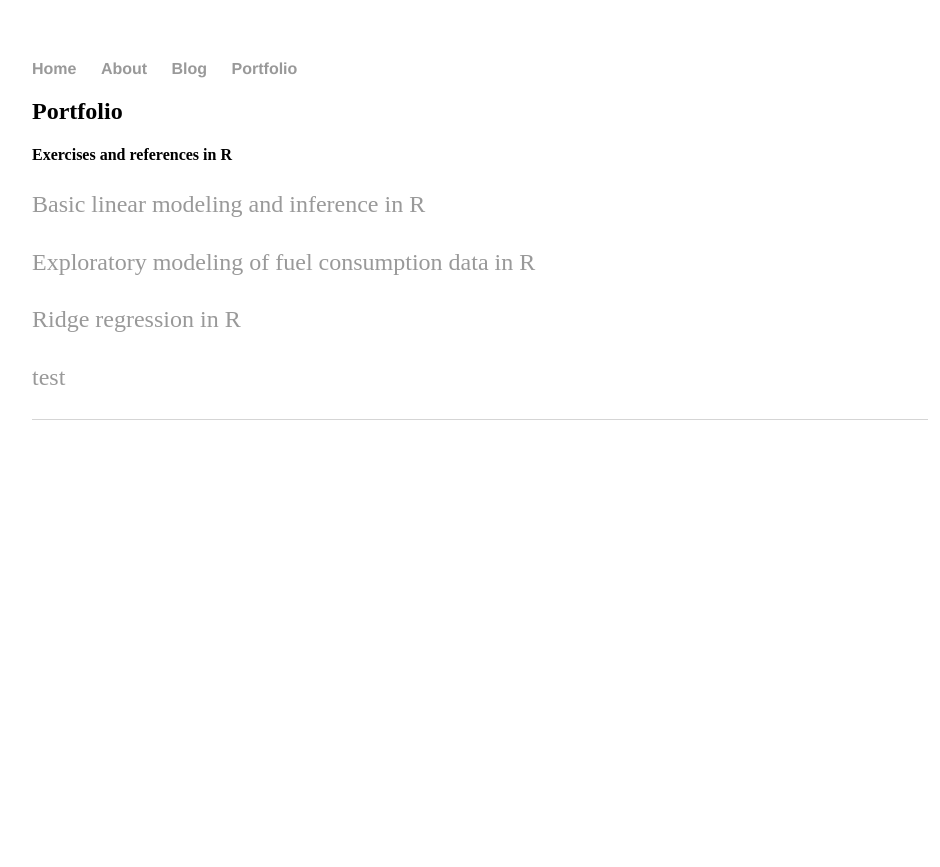
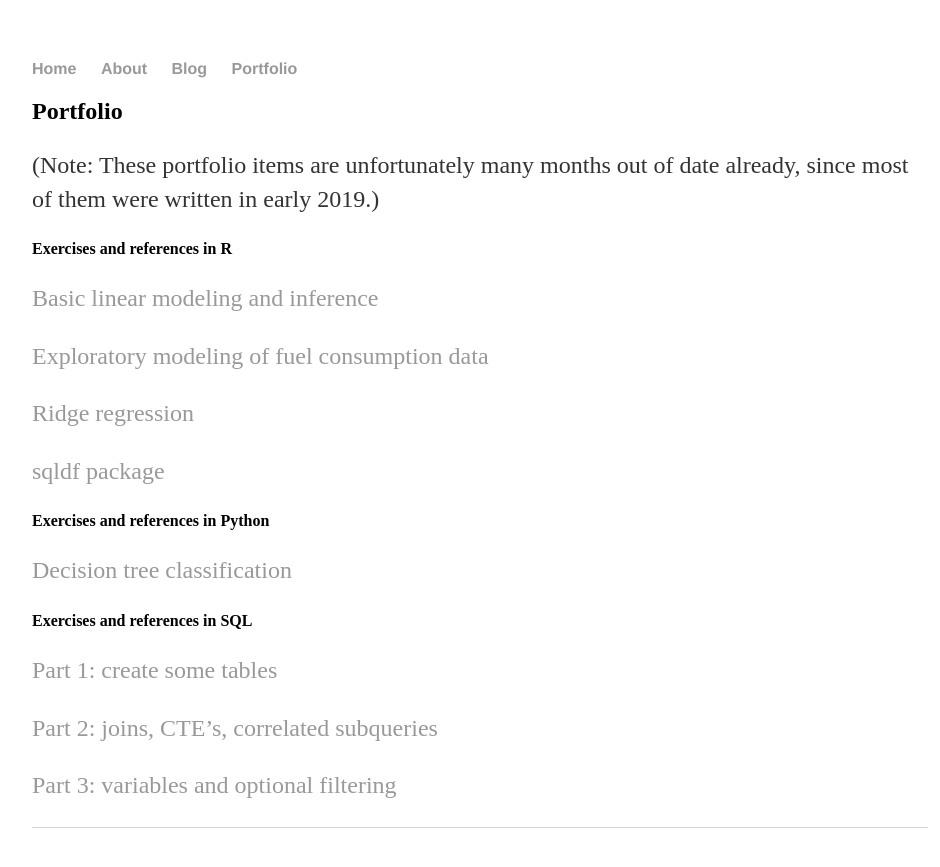
Before and after one commit to dmgrogers/dmgrogers.github.io, a Jekyll site: the page built from portfolio.md, in a window 1280 px wide. Shown: the top 867 px of the page, without its empty margins (160-1100 px from the left). Built offline with Jekyll 4.4.1, drawn with Linux system fonts in a browser that asks for light colours.

Commit message:
Update portfolio.md

```diff
--- a/portfolio.md
+++ b/portfolio.md
@@ -6,11 +6,26 @@ title: Portfolio
 Portfolio
 --------
 
+(Note: These portfolio items are unfortunately many months out of date already, since most of them were written in early 2019.)
+
 #### Exercises and references in R
-[Basic linear modeling and inference in R](../portfolio/2019-02-09-R-basic-linear-modeling-and-inference.md)
+[Basic linear modeling and inference](../portfolio/2019-02-09-R-basic-linear-modeling-and-inference)
 
-[Exploratory modeling of fuel consumption data in R](../portfolio/2019-03-02-R-modeling-fuel-consumption.html)
+[Exploratory modeling of fuel consumption data](../portfolio/2019-03-02-R-modeling-fuel-consumption.html)
 
-[Ridge regression in R](../portfolio/2019-04-03-R-ridge-regression.html)
+[Ridge regression](../portfolio/2019-04-03-R-ridge-regression.html)
 
-[test](../about)
+[sqldf package](../portfolio/2019-02-24-R-sqldf-package.html)
+
+
+#### Exercises and references in Python
+[Decision tree classification](../portfolio/2019-03-13-Py-decision-tree.html)
+
+
+#### Exercises and references in SQL
+
+[Part 1: create some tables](../portfolio/2019-02-24-SQL-create-scheduling-example-tables)
+
+[Part 2: joins, CTE's, correlated subqueries](../portfolio/2019-02-24-SQL-joins-ctes-correlated-subqueries)
+
+[Part 3: variables and optional filtering](../portfolio/2019-02-24-SQL-variables-optional-filtering)
```
